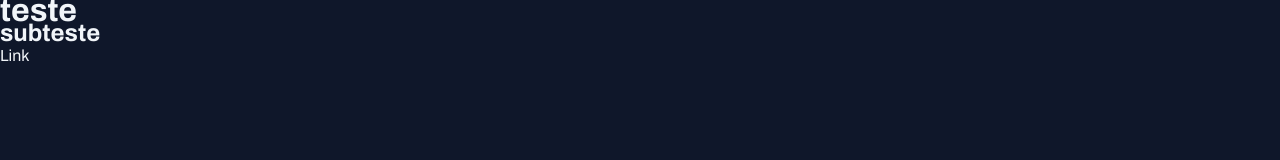
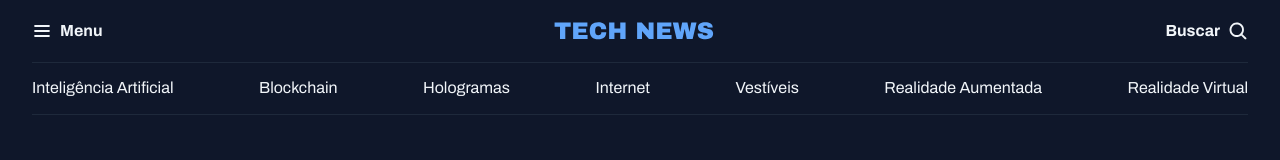
Before and after one commit to kartiaga/Projeto-Porta-De-Noticias, a plain HTML site: page index.html in a window 1280 px wide. Drawn offline with Linux system fonts and the light colour scheme.

Commit message:
Ajuste de espaço entre os itens do menu

```diff
--- a/css/global.css
+++ b/css/global.css
@@ -43,3 +43,18 @@ a:hover {
 h1, h2, h3 {
   color: inherit;
 }
+
+.container {
+  max-width: 1280px;
+  padding-inline: 32px;
+  margin-inline: auto;
+}
+
+/*utility-first*/
+.grid {
+  display: grid;
+}
+
+.grid-flow-col {
+  grid-auto-flow: column;
+}
--- /dev/null
+++ b/css/header.css
@@ -0,0 +1,24 @@
+#primary {
+  padding-block: 20px;
+
+  div {
+    display: flex;
+    align-items: center;
+    gap: 8px;
+  }
+
+  div:nth-child(2) {
+    margin-inline: auto;
+  }
+
+  div:nth-child(3) {
+    justify-self: end;
+  }
+}
+
+#secondary {
+  padding-block: 14px;
+  border: solid 1px var(--stroke-color);
+  border-inline: none;
+  justify-content: space-between;
+}
--- a/css/index.css
+++ b/css/index.css
@@ -1 +1,2 @@
 @import url(global.css);
+@import url(header.css);
--- a/index.html
+++ b/index.html
@@ -11,8 +11,30 @@
   <link href="https://fonts.googleapis.com/css2?family=Archivo:ital,wght@0,100..900;1,100..900&display=swap" rel="stylesheet">
 </head>
 <body>
-  <h1>teste</h1>
-  <h2>subteste</h2>
-  <a href="#">Link</a>
+  <header class="container">
+    <nav id="primary" class="grid grid-flow-col">
+      <div>
+        <img src="assets/icons/List.svg" alt="ícone de menu">
+        <strong>Menu</strong>
+      </div>
+      <div>
+        <img src="assets/Logo.svg" alt="TechNews logo">
+      </div>
+
+      <div>
+        <strong>Buscar</strong>
+        <img src="assets/icons/MagnifyingGlass.svg" alt="">
+      </div>
+    </nav>
+    <nav id="secondary" class="grid grid-flow-col" >
+      <a href="#">Inteligência Artificial</a>
+      <a href="#">Blockchain</a>
+      <a href="#">Hologramas</a>
+      <a href="#">Internet</a>
+      <a href="#">Vestíveis</a>
+      <a href="#">Realidade Aumentada</a>
+      <a href="#">Realidade Virtual</a>
+    </nav>
+  </header>
 </body>
 </html>
```
Also changed, not shown: assets/Logo.svg (renamed from assets/Tech News.svg).
